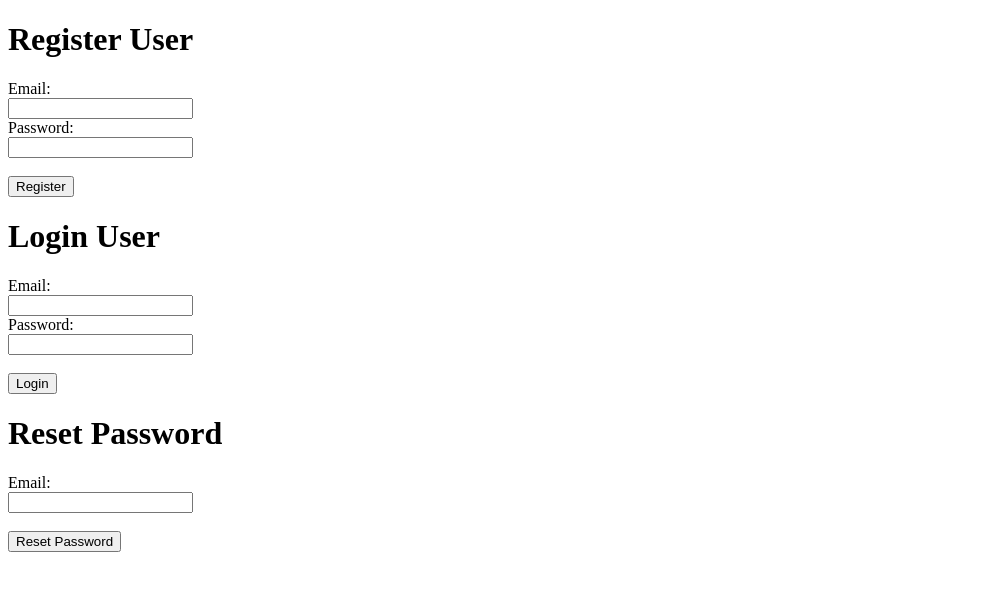
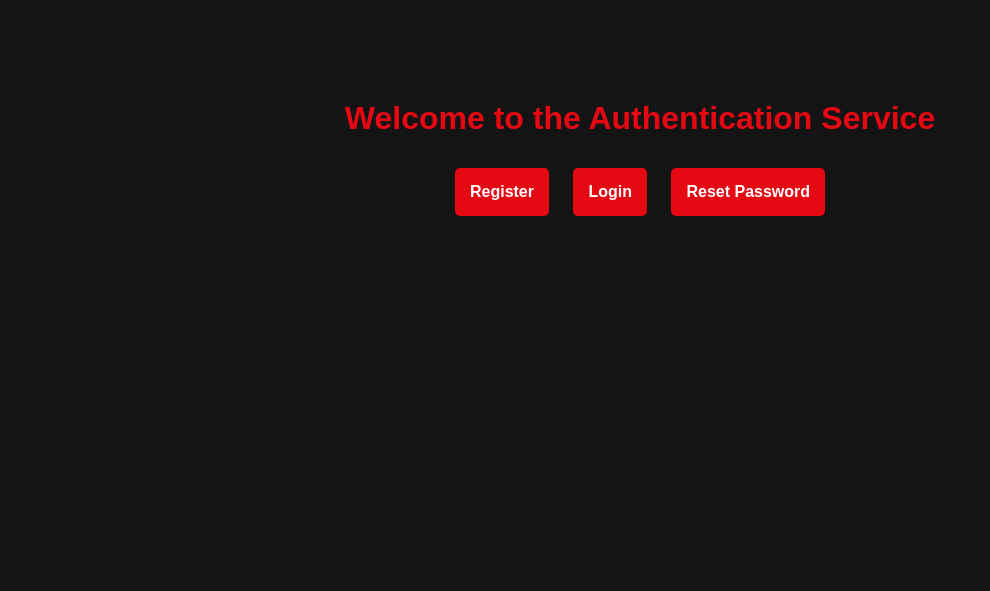
Before and after one commit to GiammaCode/authentication_service, a Flask app: page / in a window 1280 px wide. Shown: the top 591 px of the page, without its empty margins (0-990 px from the left). Run offline with Flask 3, Linux system fonts and the light colour scheme.

Commit message:
add some html graphic

```diff
--- a/app/app.py
+++ b/app/app.py
@@ -26,31 +26,30 @@ def register():
         users[email] = password
         return redirect(url_for('home'))
 
-    return render_template('home.html')
+    return render_template('register.html')
 
 # Endpoint per autenticare un utente
 @app.route('/auth/login', methods=['POST'])
 def login():
-    email = request.form.get('email')
-    password = request.form.get('password')
+    if request.method == 'POST':
+        email = request.form.get('email')
+        password = request.form.get('password')
 
-    if not email or not password:
-        return jsonify({'error': 'Invalid input'}), 400
+        if not email or not password:
+            return jsonify({'error': 'Invalid input'}), 400
 
-    if users.get(email) == password:
-        return jsonify({'accessToken': 'fake-jwt-token-for-' + email}), 200
-    else:
-        return jsonify({'error': 'Authentication failed'}), 401
+        if users.get(email) == password:
+            return redirect(url_for('home'))
+        else:
+            return jsonify({'error': 'Authentication failed'}), 401
 
-# Endpoint per il logout di un utente
+    return render_template('login.html')
+
+# Pagina per il logout
 @app.route('/auth/logout', methods=['POST'])
 def logout():
-    auth_header = request.headers.get('Authorization')
-    if not auth_header or not auth_header.startswith('Bearer '):
-        return jsonify({'error': 'Invalid or expired token'}), 401
+    return redirect(url_for('index'))
 
-    # Per questo esempio, il logout viene simulato semplicemente con una risposta di successo
-    return jsonify({'message': 'User logged out successfully'}), 200
 
 # Endpoint per resettare la password di un utente
 @app.route('/auth/reset-password', methods=['POST'])
--- a/app/templates/index.html
+++ b/app/templates/index.html
@@ -3,32 +3,41 @@
   <head>
     <meta charset="utf-8">
     <meta name="viewport" content="width=device-width, initial-scale=1, shrink-to-fit=no">
-    <title>Authentication API</title>
+    <title>Authentication Service</title>
+    <style>
+      body {
+        background-color: #141414;
+        color: white;
+        font-family: Arial, sans-serif;
+      }
+      .container {
+        text-align: center;
+        margin-top: 100px;
+      }
+      h1 {
+        color: #e50914;
+      }
+      a {
+        display: inline-block;
+        margin: 10px;
+        padding: 15px;
+        background-color: #e50914;
+        color: white;
+        text-decoration: none;
+        font-weight: bold;
+        border-radius: 5px;
+      }
+      a:hover {
+        background-color: #b20710;
+      }
+    </style>
   </head>
   <body>
-    <h1>Register User</h1>
-    <form action="/auth/register" method="post">
-      <label for="email">Email:</label><br>
-      <input type="text" id="email" name="email"><br>
-      <label for="password">Password:</label><br>
-      <input type="password" id="password" name="password"><br><br>
-      <input type="submit" value="Register">
-    </form>
-
-    <h1>Login User</h1>
-    <form action="/auth/login" method="post">
-      <label for="email">Email:</label><br>
-      <input type="text" id="email" name="email"><br>
-      <label for="password">Password:</label><br>
-      <input type="password" id="password" name="password"><br><br>
-      <input type="submit" value="Login">
-    </form>
-
-    <h1>Reset Password</h1>
-    <form action="/auth/reset-password" method="post">
-      <label for="email">Email:</label><br>
-      <input type="text" id="email" name="email"><br><br>
-      <input type="submit" value="Reset Password">
-    </form>
+    <div class="container">
+      <h1>Welcome to the Authentication Service</h1>
+      <a href="/auth/register">Register</a>
+      <a href="/auth/login">Login</a>
+      <a href="/auth/reset-password">Reset Password</a>
+    </div>
   </body>
 </html>
```
Also changed, not shown: app/templates/home.html (+42 -7 lines).
